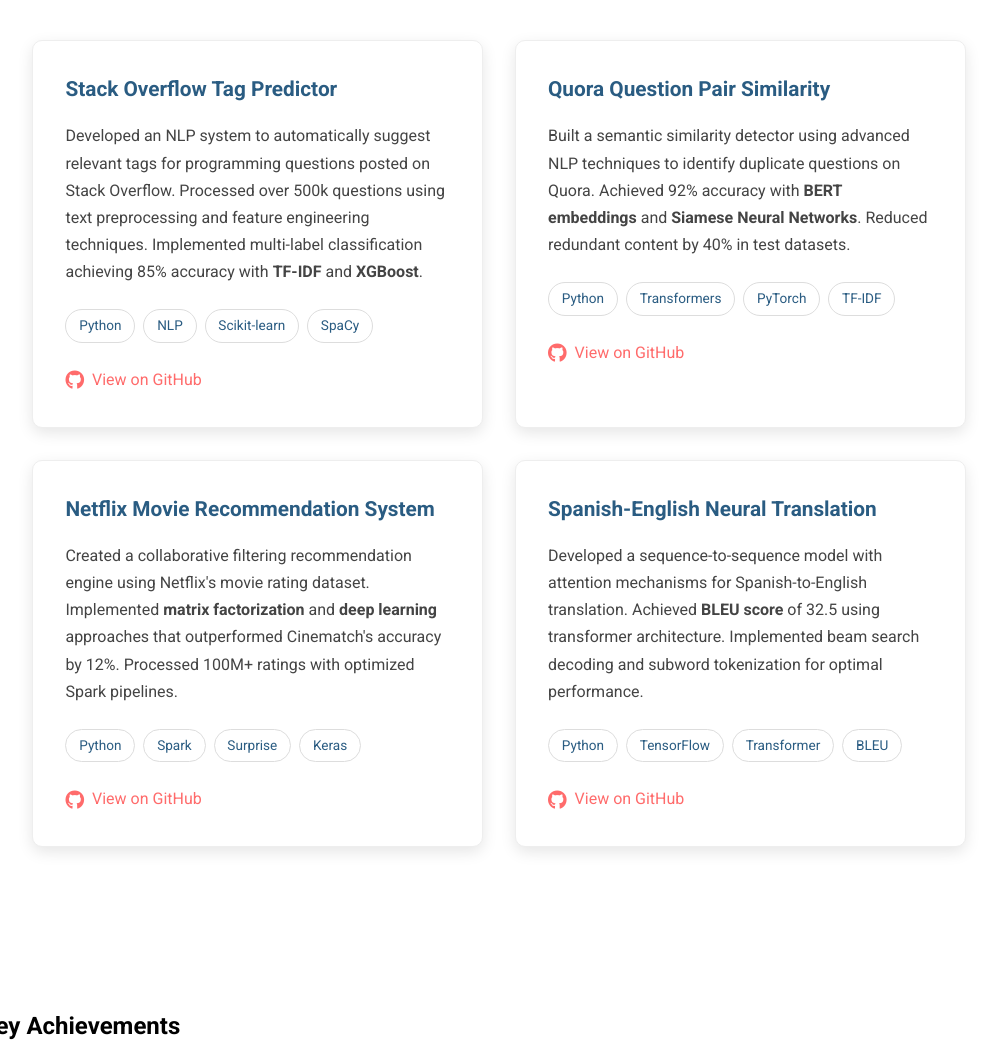
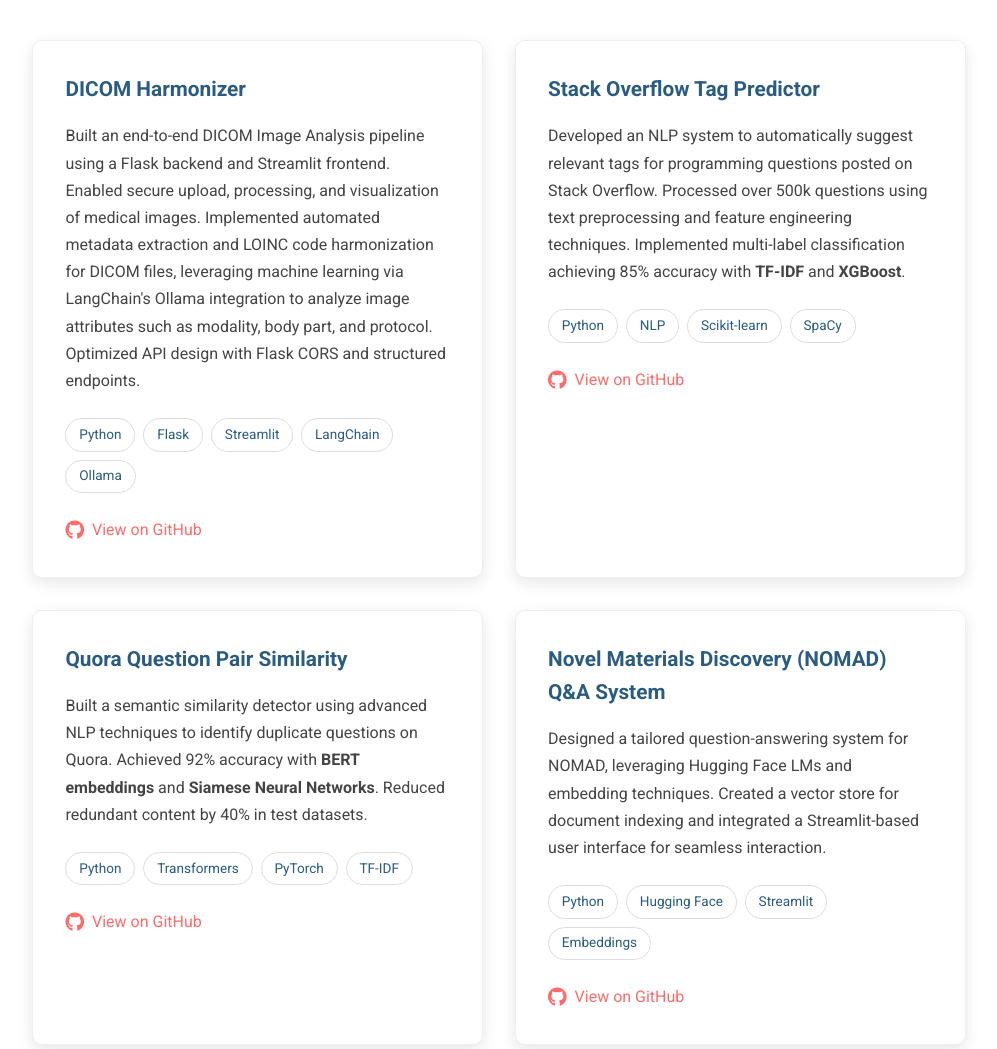
Before and after one commit to anky3733/CV-Portfolio, a plain HTML site: page index.html in a window 1280 px wide. Shown: the part 4380-5429 px from the top of the page, without its empty margins (141-1138 px from the left). Drawn offline with Linux system fonts and the light colour scheme.

Commit message:
Update index.html

```diff
--- a/index.html
+++ b/index.html
@@ -382,6 +382,30 @@
         <h2 class="section-title">Featured Projects</h2>
 
         <div class="project-grid">
+        <!-- DICOM Harmonizer -->
+            <div class="project-card">
+            <h3 class="project-title">DICOM Harmonizer</h3>
+            <p class="project-description">
+                Built an end-to-end DICOM Image Analysis pipeline using a Flask
+            backend and Streamlit frontend. Enabled secure upload, processing, and
+            visualization of medical images. Implemented automated metadata extraction
+            and LOINC code harmonization for DICOM files, leveraging machine learning
+            via LangChain's Ollama integration to analyze image attributes such as
+            modality, body part, and protocol. Optimized API design with Flask CORS
+            and structured endpoints.
+            </p>
+            <div class="tech-stack">
+                <span>Python</span>
+                <span>Flask</span>
+                <span>Streamlit</span>
+                <span>LangChain</span>
+                <span>Ollama</span>
+            </div>
+            <a href="https://github.com/anky3733/Dicom-Harmonizer" class="github-link" target="_blank">
+                <i class="fab fa-github"></i> View on GitHub
+            </a>
+            </div>
+
             <!-- Stack Overflow Tag Predictor -->
             <div class="project-card">
                 <h3 class="project-title">Stack Overflow Tag Predictor</h3>
@@ -417,6 +441,27 @@
                     <span>TF-IDF</span>
                 </div>
                 <a href="https://github.com/anky3733/Quora-Question-Pair-Similarity" class="github-link" target="_blank">
+                    <i class="fab fa-github"></i> View on GitHub
+                </a>
+            </div>
+
+            <!-- Novel Materials Discovery (NOMAD) Q&A System -->
+            <div class="project-card">
+                <h3 class="project-title">Novel Materials Discovery (NOMAD) Q&A
+            System</h3>
+                <p class="project-description">
+                    Designed a tailored question-answering system for NOMAD,
+            leveraging Hugging Face LMs and embedding techniques. Created a vector
+            store for document indexing and integrated a Streamlit-based user
+            interface for seamless interaction.
+                </p>
+                <div class="tech-stack">
+                    <span>Python</span>
+                    <span>Hugging Face</span>
+                    <span>Streamlit</span>
+                    <span>Embeddings</span>
+                </div>
+                <a href="https://github.com/anky3733/RAG-Nomad" class="github-link" target="_blank">
                     <i class="fab fa-github"></i> View on GitHub
                 </a>
             </div>
```
